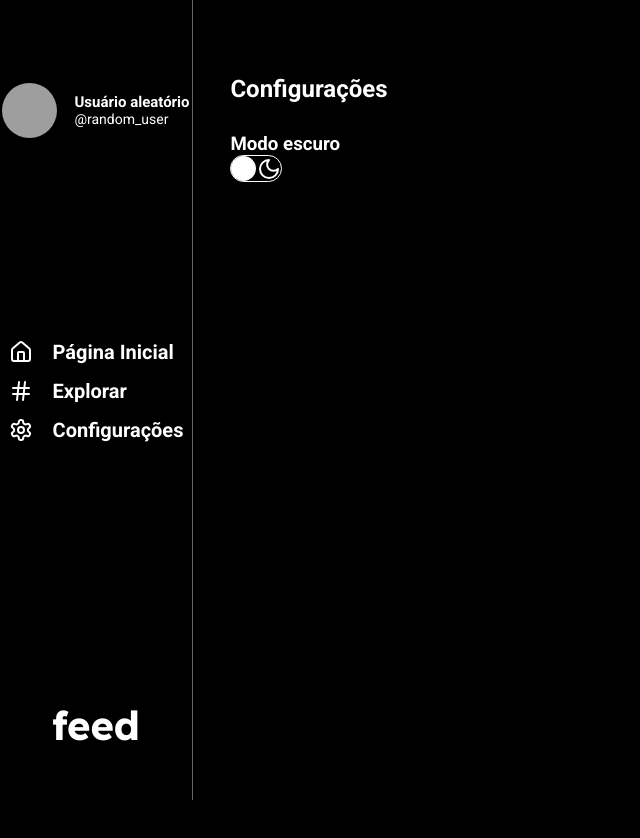
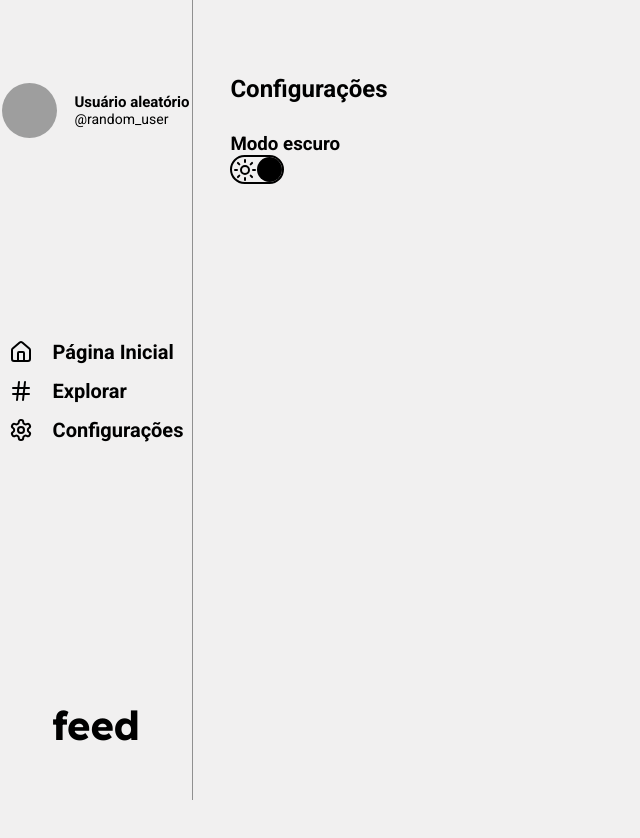
Before and after one commit to guipereirar/feed-social, a React (Vite) app: page /settings in a window 1280 px wide. Shown: the top 838 px of the page, without its empty margins (0-640 px from the left). Built offline with nearby package versions, Linux system fonts and the light colour scheme; grey boxes are pictures that could not be loaded.

Commit message:
fix: fixed incorrect conditionals

```diff
--- a/src/App.jsx
+++ b/src/App.jsx
@@ -4,16 +4,16 @@ import { BrowserRouter, Route, Routes } from "react-router";
 import Home from "./pages/home/home";
 import Explore from "./pages/explore/explore";
 import Settings from "./pages/settings/settings";
-import { ThemeContext, ThemeProvicer } from "./context/theme";
+import { ThemeContext, ThemeProvider } from "./context/theme";
 import { useContext } from "react";
 
 function App() {
   return (
-    <ThemeProvicer>
+    <ThemeProvider>
       <BrowserRouter>
         <Content />
       </BrowserRouter>
-    </ThemeProvicer>
+    </ThemeProvider>
   );
 }
 
@@ -24,8 +24,8 @@ function Content() {
     <div
       style={{
         display: "flex",
-        backgroundColor: night ? "#f1f0f0" : "#000000",
-        color: night ? "#000000" : "#FFFFFF",
+        backgroundColor: night ? "#000000" : "#f1f0f0",
+        color: night ? "#ffffff" : "#000000",
       }}
     >
       <Sidebar />
--- a/src/components/sidebar/sidebar.jsx
+++ b/src/components/sidebar/sidebar.jsx
@@ -13,8 +13,8 @@ export default function Sidebar() {
         width: "15%",
         height: "100vh",
         borderRight: night
-          ? "1px solid rgba(0, 0, 0, 0.4)"
-          : "1px solid rgba(255, 255, 255, 0.4)",
+          ? "1px solid rgba(255, 255, 255, 0.4)"
+          : "1px solid rgba(0, 0, 0, 0.4)",
         display: "flex",
         flexDirection: "column",
         justifyContent: "space-between",
@@ -42,7 +42,7 @@ export default function Sidebar() {
               to="/"
               style={{
                 textDecoration: "none",
-                color: night ? "#000000" : "#ffffff",
+                color: night ? "#ffffff" : "#000000",
               }}
             >
               <div style={{ display: "flex", gap: "20px" }}>
@@ -56,7 +56,7 @@ export default function Sidebar() {
               to="/explore"
               style={{
                 textDecoration: "none",
-                color: night ? "#000000" : "#ffffff",
+                color: night ? "#ffffff" : "#000000",
               }}
             >
               <div style={{ display: "flex", gap: "20px" }}>
@@ -68,7 +68,7 @@ export default function Sidebar() {
               to="/settings"
               style={{
                 textDecoration: "none",
-                color: night ? "#000000" : "#ffffff",
+                color: night ? "#ffffff" : "#000000",
               }}
             >
               <div style={{ display: "flex", gap: "20px" }}>
--- a/src/components/toggle/toggle.jsx
+++ b/src/components/toggle/toggle.jsx
@@ -1,5 +1,5 @@
 import { Moon, Sun } from "lucide-react";
-import { useContext } from "react";
+import { useContext, useEffect } from "react";
 import { ThemeContext } from "../../context/theme";
 
 export default function Toggle() {
@@ -8,13 +8,16 @@ export default function Toggle() {
   const handleClick = () => {
     theme.dispatch({ type: "TOGGLE" });
   };
+  useEffect(() => {
+    console.log("Night mode updated:", night);
+  }, [night]);
   return (
     <div
       style={{
         display: "flex",
         alignItems: "center",
         justifyContent: "space-around",
-        border: night ? "1px solid #000000" : "1px solid #ffffff",
+        border: night ? "2px solid #ffffff" : "2px solid #000000",
         width: "50px",
         height: "25px",
         borderRadius: "20px",
@@ -27,11 +30,11 @@ export default function Toggle() {
         style={{
           width: "25px",
           height: "25px",
-          backgroundColor: night ? "#000000" : "#ffffff",
+          backgroundColor: night ? "#ffffff" : "#000000",
           borderRadius: "50px",
           position: "absolute",
           cursor: "pointer",
-          left: night ? "25px" : "0px",
+          left: night ? "0px" : "25px",
         }}
         onClick={handleClick}
       ></div>
--- a/src/context/theme.jsx
+++ b/src/context/theme.jsx
@@ -13,12 +13,12 @@ const themeReducer = (state, action) => {
   }
 };
 
-export const ThemeProvicer = ({ children }) => {
+export const ThemeProvider = (props) => {
   const [state, dispatch] = useReducer(themeReducer, INIT_STATE);
 
   return (
     <ThemeContext.Provider value={{ state, dispatch }}>
-      {children}
+      {props.children}
     </ThemeContext.Provider>
   );
 };
--- a/src/pages/explore/explore.jsx
+++ b/src/pages/explore/explore.jsx
@@ -72,7 +72,7 @@ export default function Explore() {
           width: "870px",
           height: "50px",
           borderRadius: "10px",
-          backgroundColor: night ? "#ffffff" : "#121212",
+          backgroundColor: night ? "#121212" : "#ffffff",
           alignItems: "center",
           justifyContent: "center",
         }}
@@ -85,7 +85,7 @@ export default function Explore() {
               boxSizing: "border-box",
               background: "transparent",
               outline: "none",
-              color: night ? "#000000" : "#ffffff",
+              color: night ? "#ffffff" : "#000000",
             }}
             placeholder="Pesquise por imagens!"
             ref={searchInput}
@@ -96,7 +96,7 @@ export default function Explore() {
           >
             <Search
               size={20}
-              style={{ color: night ? "#000000" : "#ffffff" }}
+              style={{ color: night ? "#ffffff" : "#000000" }}
             />
           </button>
         </form>
--- a/src/pages/home/feedPost.jsx
+++ b/src/pages/home/feedPost.jsx
@@ -33,10 +33,10 @@ export default function FeedPost() {
       style={{
         height: "535px",
         width: "600px",
-        backgroundColor: night ? "#EAEAEA" : "#121212",
+        backgroundColor: night ? "#121212" : "#EAEAEA",
         border: night
-          ? "1px solid rgba(0, 0, 0, 0.4)"
-          : "1px solid rgba(255, 255, 255, 0.4)",
+          ? "1px solid rgba(255, 255, 255, 0.4)"
+          : "1px solid rgba(0, 0, 0, 0.4)",
         borderRadius: "5px",
       }}
     >
--- a/src/pages/home/userPost.jsx
+++ b/src/pages/home/userPost.jsx
@@ -11,10 +11,10 @@ export default function UserPost() {
         display: "flex",
         height: "100px",
         width: "600px",
-        backgroundColor: night ? "#EAEAEA" : "#121212",
+        backgroundColor: night ? "#121212" : "#EAEAEA",
         border: night
-          ? "1px solid rgba(0, 0, 0, 0.4)"
-          : "1px solid rgba(255, 255, 255, 0.4)",
+          ? "1px solid rgba(255, 255, 255, 0.4)"
+          : "1px solid rgba(0, 0, 0, 0.4)",
         borderRadius: "5px",
         justifyContent: "space-between",
       }}
@@ -64,8 +64,8 @@ export default function UserPost() {
           style={{
             height: "25px",
             width: "100px",
-            backgroundColor: night ? "#000000" : "#ffffff",
-            color: night ? "#ffffff" : "#000000",
+            backgroundColor: night ? "#ffffff" : "#000000",
+            color: night ? "#000000" : "#ffffff",
             fontWeight: "bold",
             border: "none",
             borderRadius: "10px",
```
